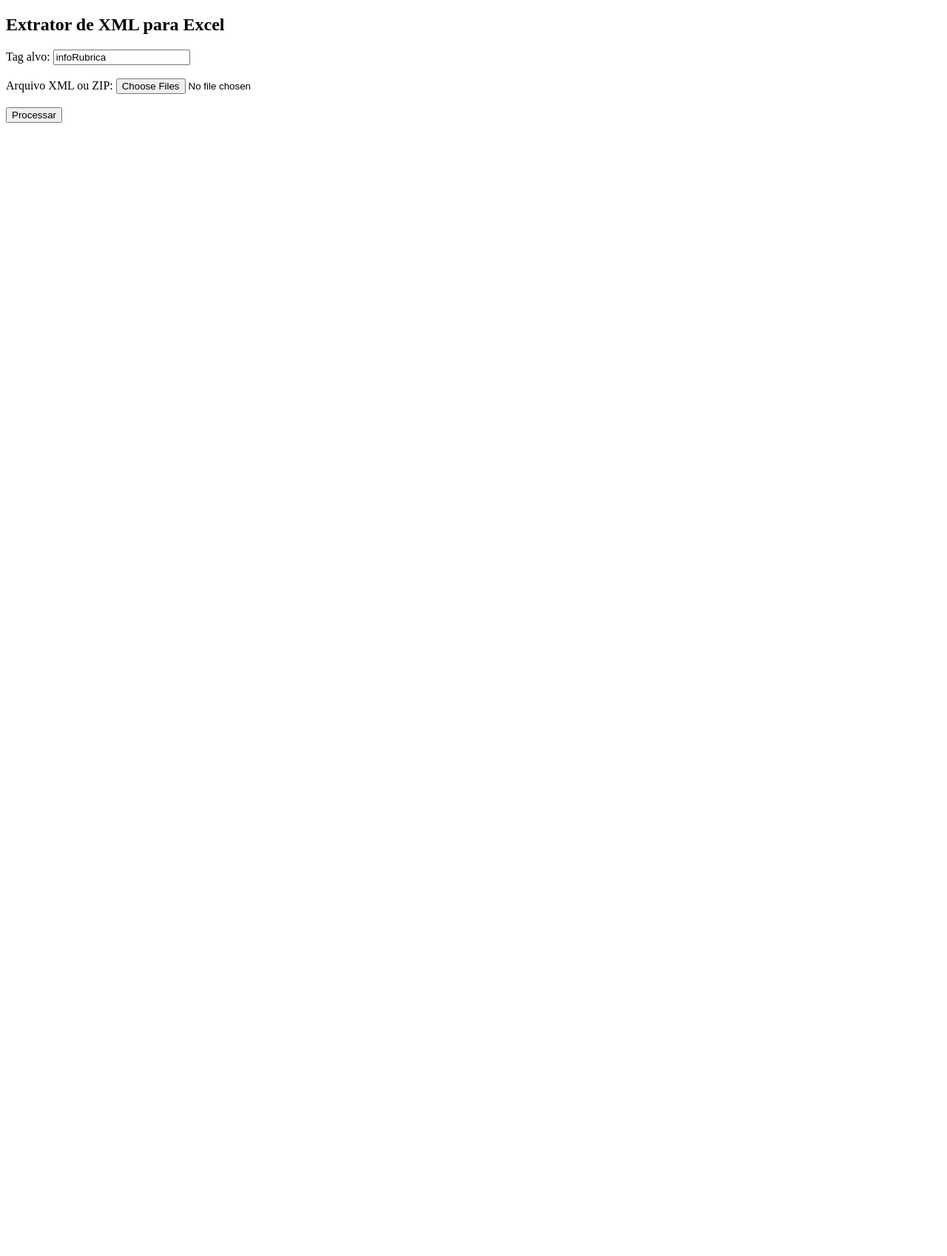
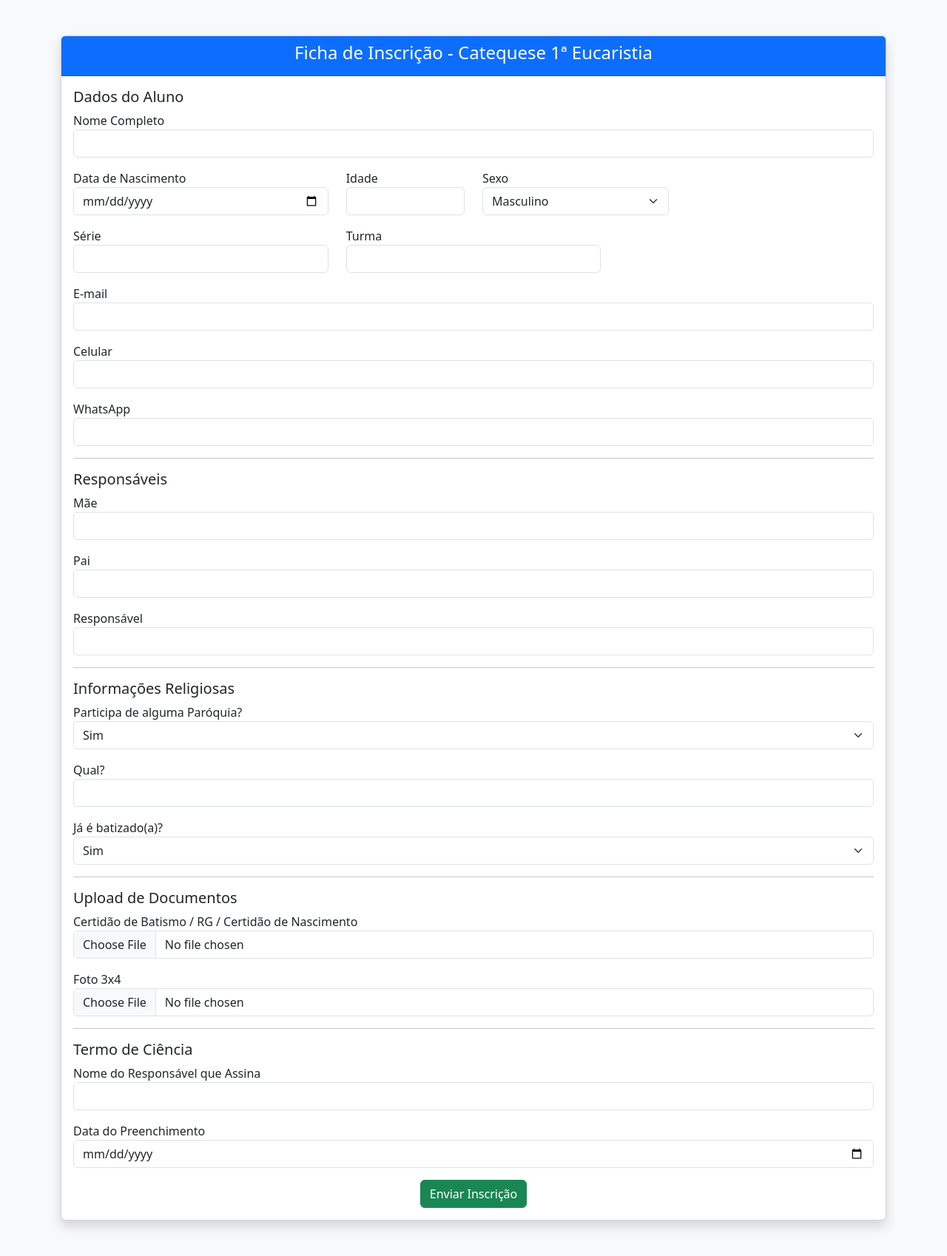
Before and after one commit to CristianoAds2025/catequese-inscricao, a Flask app: page / in a window 1280 px wide. Shown: the whole page at 74% size. Before the commit the page ends 166 px from the top, so only its background shows below. Run offline with Flask 3, Linux system fonts and the light colour scheme.

Commit message:
Update index.html

```diff
--- a/templates/index.html
+++ b/templates/index.html
@@ -1,18 +1,161 @@
 <!DOCTYPE html>
-<html>
+<html lang="pt-br">
 <head>
-    <title>Extrator eSocial XML</title>
+    <meta charset="UTF-8">
+    <title>Ficha de Inscrição - Catequese</title>
+    <meta name="viewport" content="width=device-width, initial-scale=1">
+
+    <!-- Bootstrap -->
+    <link href="https://cdn.jsdelivr.net/npm/bootstrap@5.3.2/dist/css/bootstrap.min.css" rel="stylesheet">
 </head>
-<body>
-    <h2>Extrator de XML para Excel</h2>
-    <form method="POST" enctype="multipart/form-data">
-        <label>Tag alvo:</label>
-        <input type="text" name="tag" value="infoRubrica" required>
-        <br><br>
-        <label>Arquivo XML ou ZIP:</label>
-        <input type="file" name="arquivo" multiple required>
-        <br><br>
-        <button type="submit">Processar</button>
-    </form>
+
+<body class="bg-light">
+
+<div class="container mt-5 mb-5">
+    <div class="card shadow">
+        <div class="card-header text-center bg-primary text-white">
+            <h4>Ficha de Inscrição - Catequese 1ª Eucaristia</h4>
+        </div>
+
+        <div class="card-body">
+
+            <form method="POST" enctype="multipart/form-data">
+
+                <h5>Dados do Aluno</h5>
+
+                <div class="mb-3">
+                    <label>Nome Completo</label>
+                    <input type="text" name="nome" class="form-control" required>
+                </div>
+
+                <div class="row">
+                    <div class="col-md-4">
+                        <label>Data de Nascimento</label>
+                        <input type="date" name="data_nascimento" class="form-control">
+                    </div>
+
+                    <div class="col-md-2">
+                        <label>Idade</label>
+                        <input type="number" name="idade" class="form-control">
+                    </div>
+
+                    <div class="col-md-3">
+                        <label>Sexo</label>
+                        <select name="sexo" class="form-select">
+                            <option value="Masculino">Masculino</option>
+                            <option value="Feminino">Feminino</option>
+                        </select>
+                    </div>
+                </div>
+
+                <div class="row mt-3">
+                    <div class="col-md-4">
+                        <label>Série</label>
+                        <input type="text" name="serie" class="form-control">
+                    </div>
+
+                    <div class="col-md-4">
+                        <label>Turma</label>
+                        <input type="text" name="turma" class="form-control">
+                    </div>
+                </div>
+
+                <div class="mt-3">
+                    <label>E-mail</label>
+                    <input type="email" name="email" class="form-control">
+                </div>
+
+                <div class="mt-3">
+                    <label>Celular</label>
+                    <input type="text" name="celular" class="form-control">
+                </div>
+
+                <div class="mt-3">
+                    <label>WhatsApp</label>
+                    <input type="text" name="whatsapp" class="form-control">
+                </div>
+
+                <hr>
+
+                <h5>Responsáveis</h5>
+
+                <div class="mb-3">
+                    <label>Mãe</label>
+                    <input type="text" name="mae" class="form-control">
+                </div>
+
+                <div class="mb-3">
+                    <label>Pai</label>
+                    <input type="text" name="pai" class="form-control">
+                </div>
+
+                <div class="mb-3">
+                    <label>Responsável</label>
+                    <input type="text" name="responsavel" class="form-control">
+                </div>
+
+                <hr>
+
+                <h5>Informações Religiosas</h5>
+
+                <div class="mb-3">
+                    <label>Participa de alguma Paróquia?</label>
+                    <select name="participa_paroquia" class="form-select">
+                        <option value="Sim">Sim</option>
+                        <option value="Não">Não</option>
+                    </select>
+                </div>
+
+                <div class="mb-3">
+                    <label>Qual?</label>
+                    <input type="text" name="qual_paroquia" class="form-control">
+                </div>
+
+                <div class="mb-3">
+                    <label>Já é batizado(a)?</label>
+                    <select name="batizado" class="form-select">
+                        <option value="Sim">Sim</option>
+                        <option value="Não">Não</option>
+                    </select>
+                </div>
+
+                <hr>
+
+                <h5>Upload de Documentos</h5>
+
+                <div class="mb-3">
+                    <label>Certidão de Batismo / RG / Certidão de Nascimento</label>
+                    <input type="file" name="documentos" class="form-control">
+                </div>
+
+                <div class="mb-3">
+                    <label>Foto 3x4</label>
+                    <input type="file" name="foto" class="form-control">
+                </div>
+
+                <hr>
+
+                <h5>Termo de Ciência</h5>
+
+                <div class="mb-3">
+                    <label>Nome do Responsável que Assina</label>
+                    <input type="text" name="nome_responsavel_termo" class="form-control">
+                </div>
+
+                <div class="mb-3">
+                    <label>Data do Preenchimento</label>
+                    <input type="date" name="data_preenchimento" class="form-control">
+                </div>
+
+                <div class="text-center">
+                    <button type="submit" class="btn btn-success">Enviar Inscrição</button>
+                </div>
+
+            </form>
+
+        </div>
+    </div>
+</div>
+
 </body>
 </html>
```
